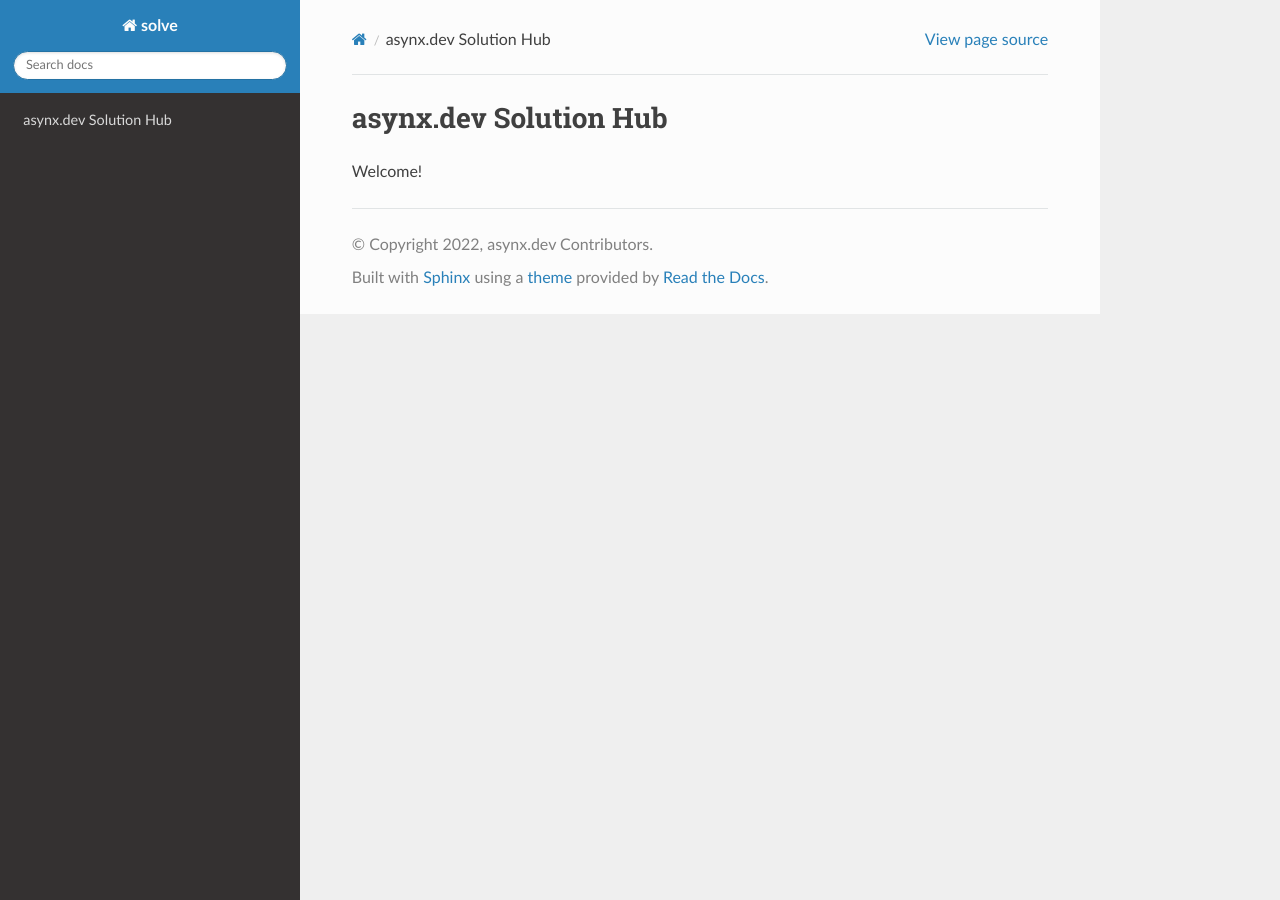
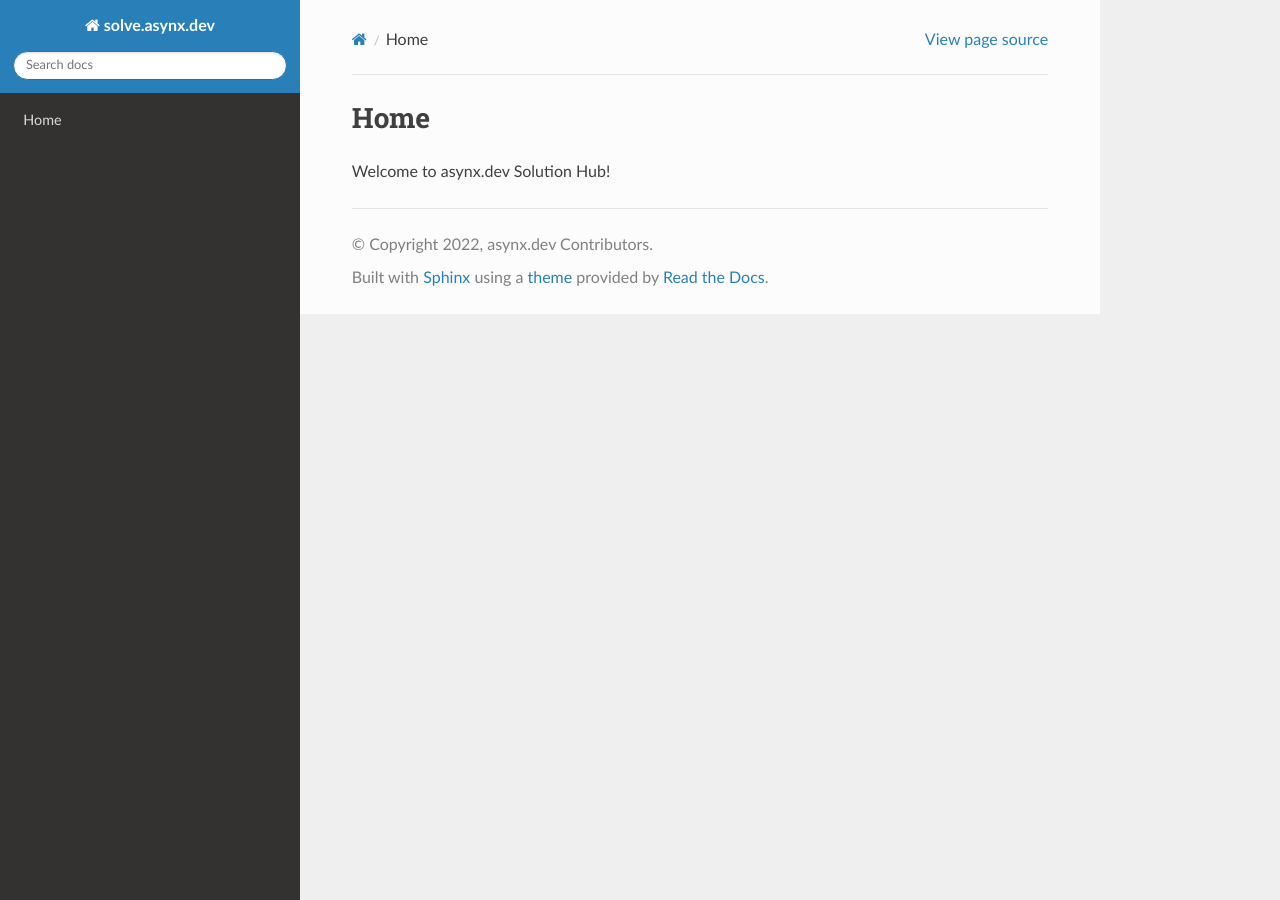
Before and after one commit to asynx-dev/solve, a Sphinx documentation site: the page built from docs/source/index.md, in a window 1280 px wide. Built offline with Sphinx 7.4.7 and the Read the Docs theme 2.0.0, drawn with Linux system fonts in a browser that asks for light colours.

Commit message:
second commit

```diff
--- a/docs/source/conf.py
+++ b/docs/source/conf.py
@@ -17,7 +17,7 @@
 
 # -- Project information -----------------------------------------------------
 
-project = 'solve'
+project = 'solve.asynx.dev'
 copyright = '2022, asynx.dev Contributors'
 author = 'asynx.dev'
 
--- a/docs/source/index.md
+++ b/docs/source/index.md
@@ -1,3 +1,3 @@
-# asynx.dev Solution Hub
+# Home
 
-Welcome!
+Welcome to asynx.dev Solution Hub!
```
